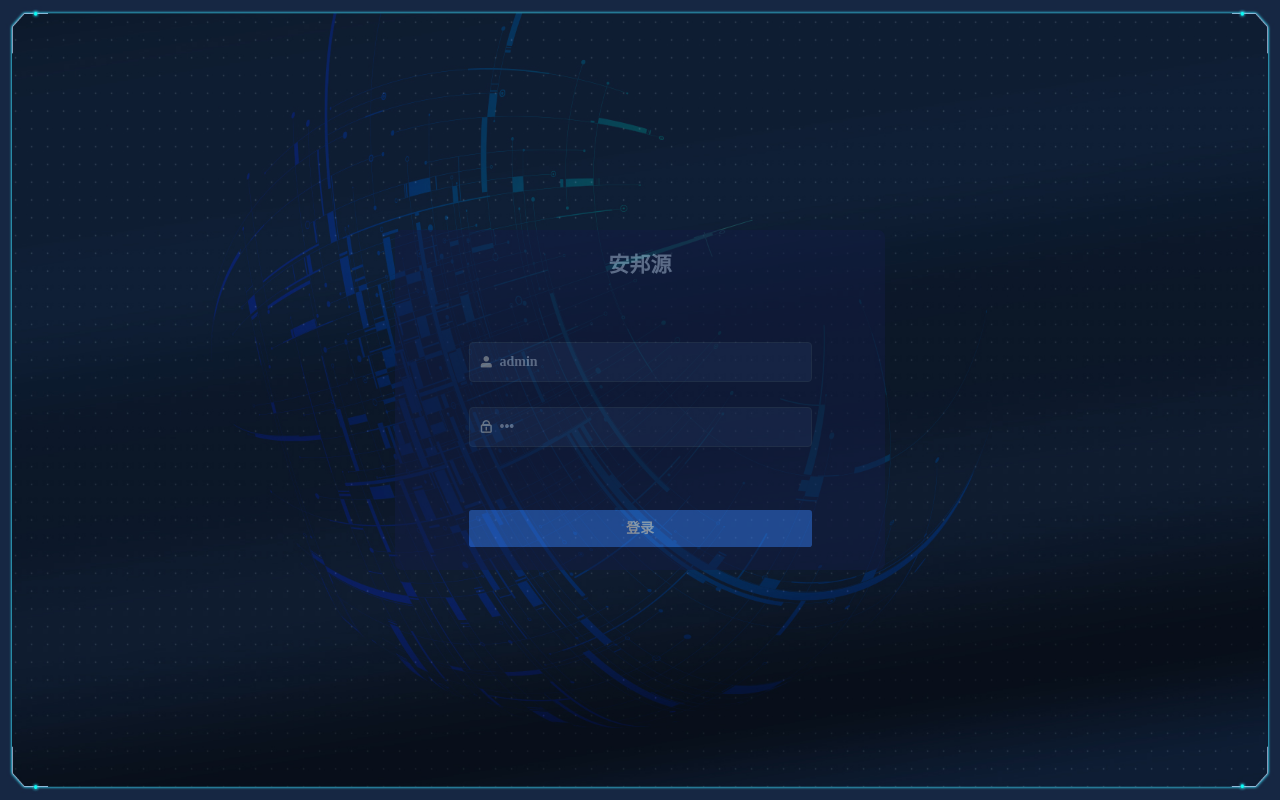
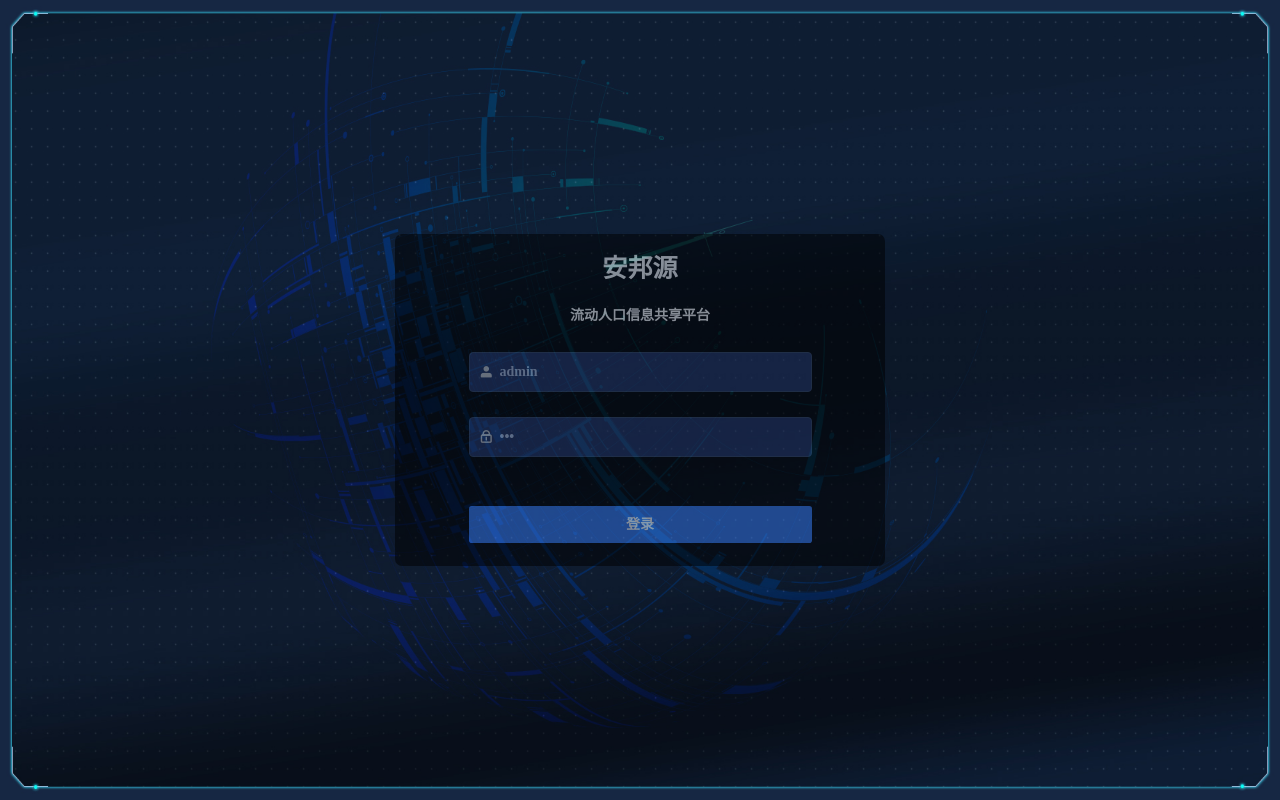
Before and after one commit to snoop-dog/vue2-ts, a Vue app: page /#/ in a window 1280 px wide. Built offline with nearby package versions, Linux system fonts and the light colour scheme; what iview, vue-cookies would draw is missing.

Commit message:
fix: login style

```diff
--- a/src/views/layout/components/side-bar.vue
+++ b/src/views/layout/components/side-bar.vue
@@ -152,6 +152,7 @@ export default class Sidebar extends Vue {
           line-height: 3.2rem;
           text-align: center;
           min-width: unset;
+          font-size: 1.2rem;
 
           &:hover {
             background: #203060;
--- a/src/views/layout/components/tag-views.vue
+++ b/src/views/layout/components/tag-views.vue
@@ -206,7 +206,7 @@ export default Vue.extend({
           height: 3.2rem;
           line-height: 3.2rem;
           color: #fff;
-          font-size: 1rem;
+          font-size: 1.2rem;
           background: transparent;
           min-width: 6rem;
           padding: 0 1rem;
--- a/src/views/login.vue
+++ b/src/views/login.vue
@@ -2,6 +2,7 @@
   <el-container class="login-container">
     <el-main class="login-main">
       <el-row class="login-title">安邦源</el-row>
+      <el-row class="login-text">流动人口信息共享平台</el-row>
       <el-row class="login-content">
         <el-input
           v-model.trim="username"
@@ -628,7 +629,7 @@ export default Vue.extend({
     padding: 0;
     width: 35rem;
     flex: 0 0 25rem;
-    background: #121c44;
+    background: #000;
     border-radius: 0.5rem;
     display: flex;
     flex-direction: column;
@@ -641,12 +642,16 @@ export default Vue.extend({
       &.login-title {
         flex: 0 0 5rem;
         line-height: 5rem;
-        font-size: 1.5rem;
-        color: #abd;
+        font-size: 1.8rem;
+        color: #fff;
+      }
+      &.login-text {
+        font-size: 1rem;
+        color: #fff;
       }
       &.login-content {
         flex: 1;
-        padding: 2rem 0;
+        padding: 1rem 0;
         .el-input {
           margin: 1rem 0;
           &__inner {
```
Also changed, not shown: 1 other file (tests, documents, lock files or other folders).
